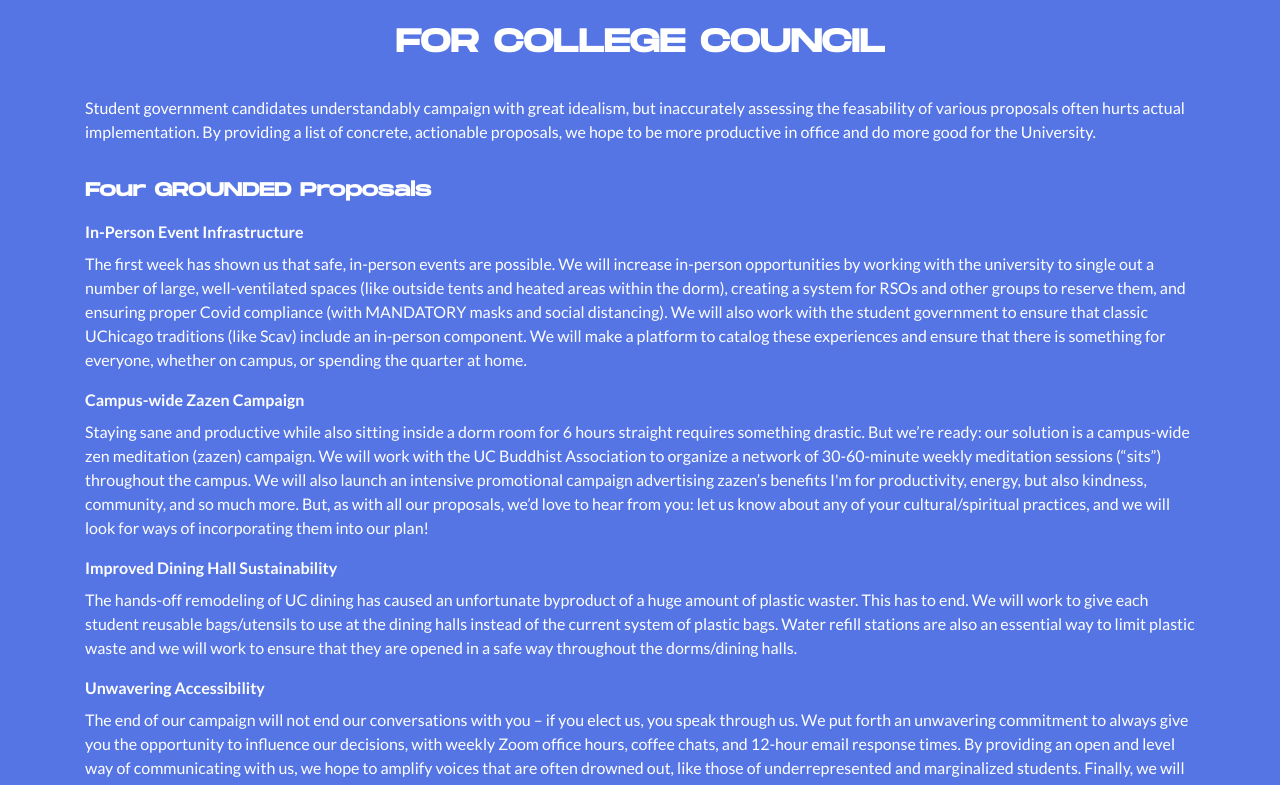
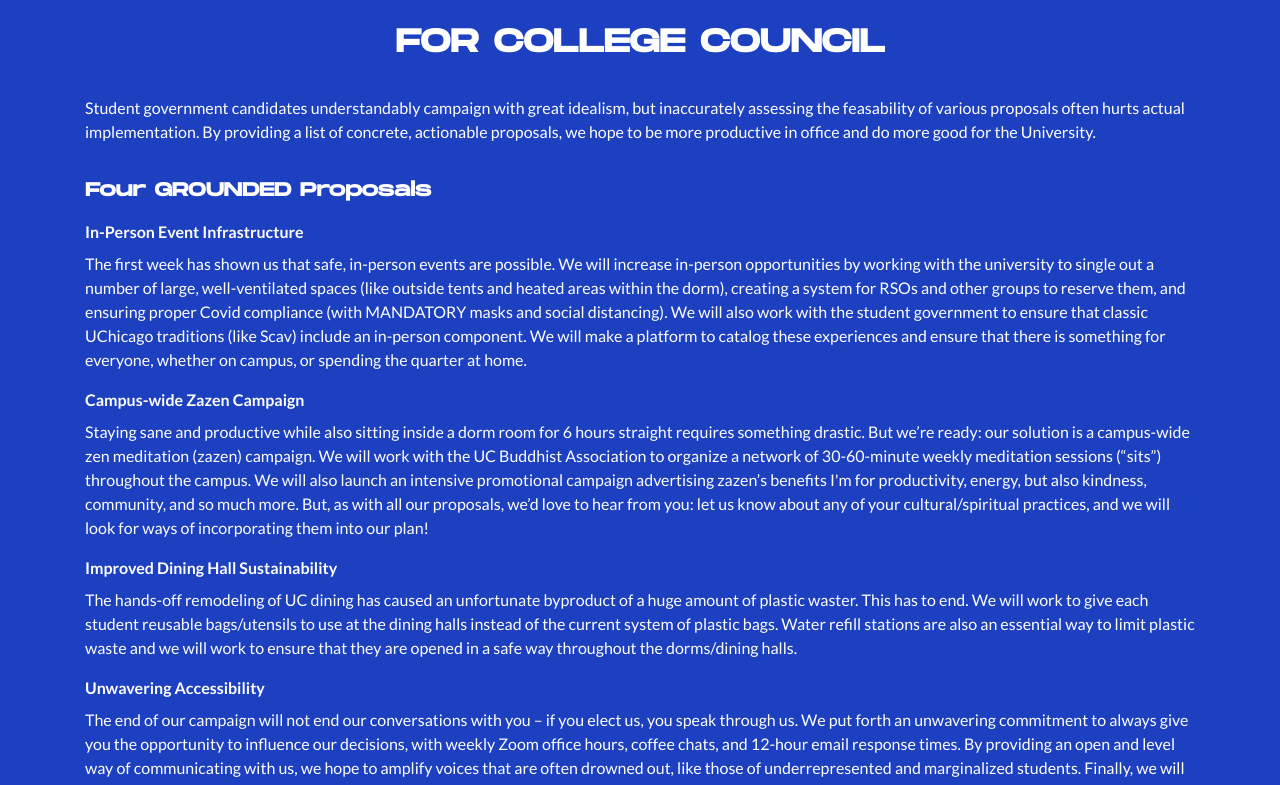
Before and after one commit to outkine/vote-grounded, a website built with Parcel: page index.html in a window 1280 px wide. Shown: the part 687-1472 px from the top of the page. Built offline with nearby package versions, Linux system fonts and the light colour scheme.

Commit message:
Use royal blue

```diff
--- a/main.scss
+++ b/main.scss
@@ -4,7 +4,7 @@
 @import "./node_modules/bootstrap/scss/bootstrap-grid.scss";
 
 
-$blue: #5575E5;
+$blue: #1C40BF;
 
 body {
   background: $blue;
```
